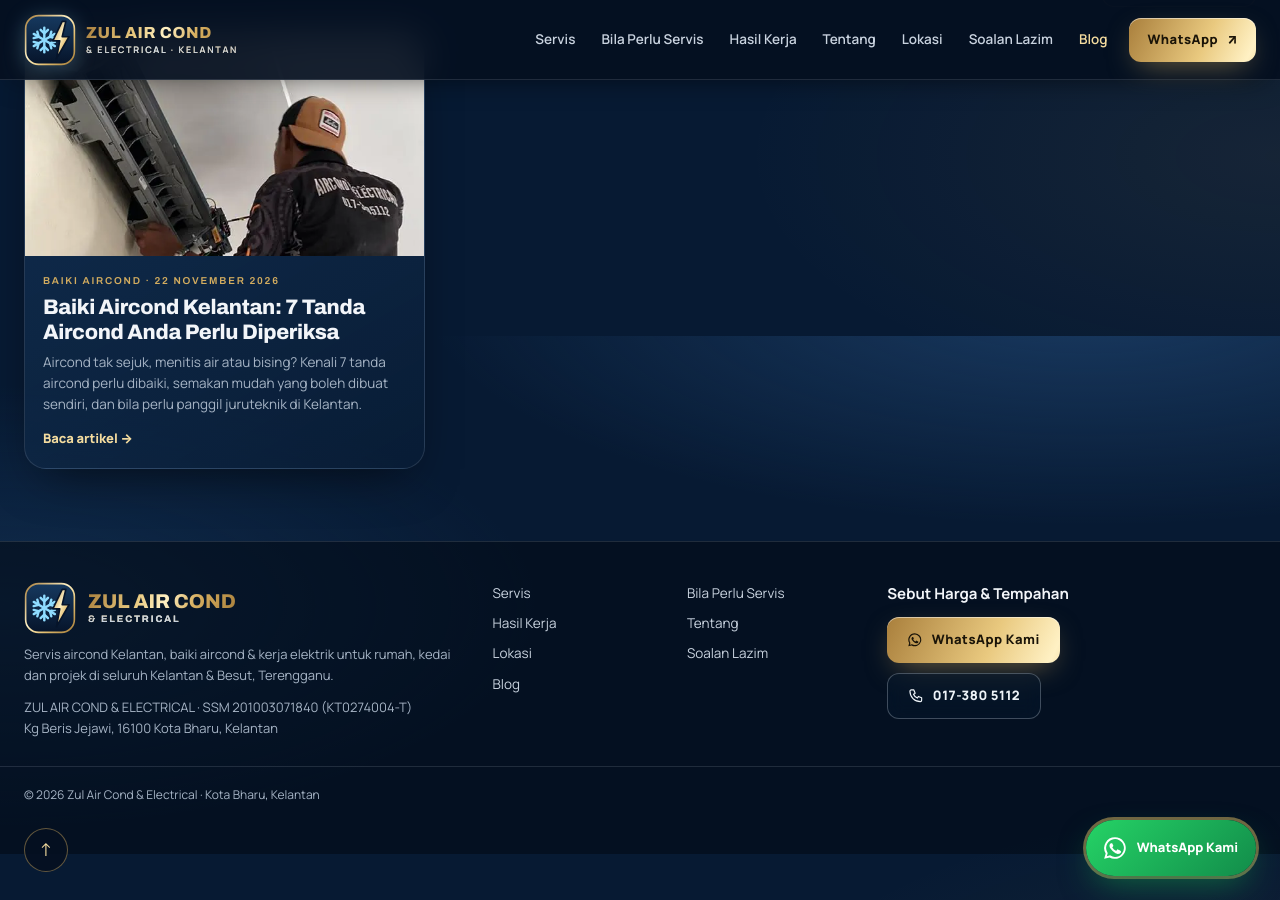
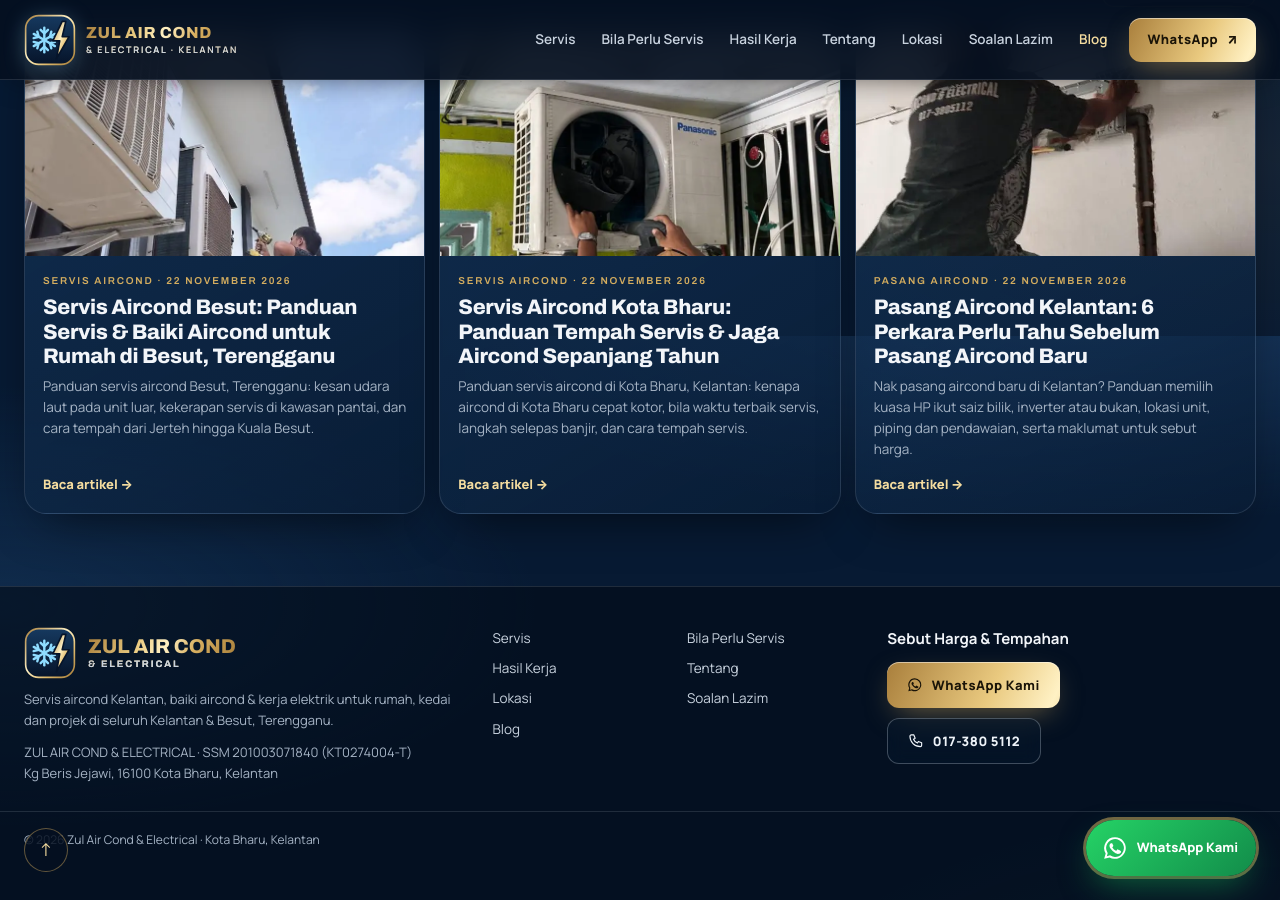
Before and after one commit to Dynopos/Zulaircond, a Jekyll site: the page built from _posts/2026-11-22-servis-aircond-kelantan-berapa-kerap-perlu-cuci.md, in a window 1280 px wide and 900 px high, scrolled down 3264 px. Built offline with Jekyll 4.4.1, drawn with Linux system fonts in a browser that asks for light colours; part of the change alters nothing that is shown.

Commit message:
Tambah 3 artikel blog: pasang aircond Kelantan, servis aircond Kota Bharu, servis aircond Besut
Setiap artikel dengan seo_title pendek (55-63 aksara, keyword di depan),
pautan dalaman ke servis/lokasi dan artikel lain. seo_title juga
ditambah pada 2 artikel sedia ada; templat README dikemas kini.

Co-Authored-By: Claude Opus 5.5 <noreply@anthropic.com>
Claude-Session: https://claude.ai/code/session_01BAK4LpLeFqKRYRwmGYKFep

```diff
--- a/_posts/2026-11-22-baiki-aircond-kelantan-tanda-aircond-perlu-diperiksa.md
+++ b/_posts/2026-11-22-baiki-aircond-kelantan-tanda-aircond-perlu-diperiksa.md
@@ -1,5 +1,6 @@
 ---
 title: "Baiki Aircond Kelantan: 7 Tanda Aircond Anda Perlu Diperiksa"
+seo_title: "Baiki Aircond Kelantan: 7 Tanda Aircond Rosak | Zul Aircond"
 description: "Aircond tak sejuk, menitis air atau bising? Kenali 7 tanda aircond perlu dibaiki, semakan mudah yang boleh dibuat sendiri, dan bila perlu panggil juruteknik di Kelantan."
 image: /assets/img/servis-indoor-1080.webp
 image_alt: "Juruteknik Zul Air Cond & Electrical membuka unit dalam aircond untuk diperiksa"
--- /dev/null
+++ b/_posts/2026-11-22-pasang-aircond-kelantan-panduan-sebelum-pasang.md
@@ -0,0 +1,79 @@
+---
+title: "Pasang Aircond Kelantan: 6 Perkara Perlu Tahu Sebelum Pasang Aircond Baru"
+seo_title: "Pasang Aircond Kelantan: 6 Perkara Perlu Tahu | Zul Aircond"
+description: "Nak pasang aircond baru di Kelantan? Panduan memilih kuasa HP ikut saiz bilik, inverter atau bukan, lokasi unit, piping dan pendawaian, serta maklumat untuk sebut harga."
+date: 2026-11-22 10:00:00 +0800
+image: /assets/img/pasang-piping-1080.webp
+image_alt: "Juruteknik Zul Air Cond & Electrical memasang bracket dan piping aircond dalam dinding"
+keywords: "pasang aircond Kelantan, pasang aircond baru, pasang aircond Kota Bharu, aircond berapa HP"
+kategori: Pasang Aircond
+---
+
+Aircond yang bagus tetapi dipasang dengan cara yang salah akan cepat bermasalah. Ia kurang sejuk, menitis air, bising, atau membazir elektrik. Sebab itu kerja **pasang aircond** sama penting dengan memilih jenama.
+
+Sebelum anda pasang aircond baru di rumah atau kedai di Kelantan, semak 6 perkara ini dahulu.
+
+## 1. Pilih kuasa (HP) ikut saiz bilik
+
+Aircond yang terlalu kecil akan bekerja tanpa henti tetapi bilik tetap tidak cukup sejuk. Aircond yang terlalu besar pula membazir dan selalu hidup-mati. Sebagai panduan kasar untuk bilik biasa:
+
+| Saiz bilik (anggaran) | Kuasa aircond biasa |
+|---|---|
+| Hingga kira-kira 150 kaki persegi | 1.0 HP |
+| Kira-kira 150 – 250 kaki persegi | 1.5 HP |
+| Kira-kira 250 – 350 kaki persegi | 2.0 HP |
+| Lebih besar / ruang terbuka / kedai | 2.5 HP ke atas, atau aircond cassette |
+
+Ini anggaran umum sahaja. Bilik yang terkena matahari petang, berbumbung tanpa siling, ramai orang atau banyak peralatan memerlukan kuasa lebih. Juruteknik boleh membantu menilai ruang anda.
+
+## 2. Inverter atau bukan inverter?
+
+- **Inverter** melaraskan kelajuan kompresor. Ia lebih jimat jika aircond dipasang lama setiap hari, contohnya di bilik tidur pada waktu malam.
+- **Bukan inverter** biasanya lebih murah untuk dibeli, dan sesuai untuk bilik yang jarang digunakan.
+
+Jika aircond akan digunakan setiap malam, inverter selalunya berbaloi dalam jangka panjang.
+
+## 3. Lokasi unit dalam (indoor)
+
+- Pasang di dinding yang membolehkan udara sejuk tersebar ke seluruh bilik
+- Elakkan meniup terus ke arah kepala katil
+- Pastikan ada ruang di atas unit untuk udara masuk, dan ruang untuk servis kemudian hari
+- Saluran air (drain) mesti condong dengan betul supaya air tidak menitis
+
+## 4. Lokasi unit luar (outdoor)
+
+Unit luar membuang haba. Jika udaranya tersekat, aircond tidak akan sejuk dengan baik.
+
+- Pilih tempat yang lapang dan mudah dicapai untuk servis
+- Elakkan tempat tertutup atau terlalu rapat dengan dinding
+- Gunakan bracket yang kukuh. Di kawasan rendah yang pernah dilanda banjir, pertimbangkan kedudukan yang lebih tinggi.
+
+## 5. Piping biasa atau piping tersembunyi?
+
+**Piping biasa** dipasang di luar dinding dan ditutup dengan trunking. Ia lebih cepat dan mudah diselenggara.
+
+**Piping tersembunyi** (concealed) ditanam dalam dinding, jadi lebih kemas. Ia paling sesuai dirancang semasa rumah baru dibina atau diubah suai, sebelum dinding dicat.
+
+Jarak antara unit dalam dan unit luar juga mempengaruhi kerja. Lebih jauh jaraknya, lebih panjang piping yang diperlukan.
+
+## 6. Jangan lupa pendawaian elektrik
+
+Aircond memerlukan bekalan yang betul, biasanya dengan suis dan pemutus litar (breaker) tersendiri di DB board. Jangan sambung aircond pada soket biasa atau extension. Ia berisiko panas dan boleh menyebabkan suis trip.
+
+Kelebihan menggunakan pasukan yang membuat **aircond dan elektrik** sekali: pemasangan aircond dan pendawaian bekalannya boleh diuruskan oleh orang yang sama.
+
+## Maklumat yang perlu disediakan untuk sebut harga
+
+Bila menghubungi juruteknik, sediakan:
+
+1. Lokasi rumah atau premis (jajahan / kampung)
+2. Saiz bilik dan berapa unit
+3. Jenama dan kuasa (HP), jika aircond sudah dibeli
+4. Gambar dinding tempat unit dalam, dan tempat cadangan unit luar
+5. Piping biasa atau tersembunyi
+
+## Pasang aircond di Kelantan & Besut
+
+Zul Air Cond & Electrical menyediakan [pemasangan aircond](/#servis), termasuk unit dalam, unit luar, piping dan pendawaian bekalan, untuk rumah dan premis di seluruh Kelantan dan Besut, Terengganu. Hantar maklumat di atas melalui WhatsApp untuk sebut harga.
+
+Selepas dipasang, jangan lupa jadualkan servis berkala. Baca [berapa kerap aircond perlu dicuci](/blog/servis-aircond-kelantan-berapa-kerap-perlu-cuci/).
--- /dev/null
+++ b/_posts/2026-11-22-servis-aircond-besut-terengganu.md
@@ -0,0 +1,69 @@
+---
+title: "Servis Aircond Besut: Panduan Servis & Baiki Aircond untuk Rumah di Besut, Terengganu"
+seo_title: "Servis Aircond Besut, Terengganu: Panduan Lengkap | Zul Aircond"
+description: "Panduan servis aircond Besut, Terengganu: kesan udara laut pada unit luar, kekerapan servis di kawasan pantai, dan cara tempah dari Jerteh hingga Kuala Besut."
+date: 2026-11-22 10:20:00 +0800
+image: /assets/img/pasang-outdoor-1080.webp
+image_alt: "Juruteknik Zul Air Cond & Electrical memasang unit luar aircond di dinding rumah"
+keywords: "servis aircond Besut, aircond Besut, baiki aircond Besut, servis aircond Jerteh, aircond Kuala Besut"
+kategori: Servis Aircond
+---
+
+Besut terletak di sempadan Kelantan dan Terengganu. Daripada Jerteh dan Kampung Raja hingga ke Kuala Besut di tepi pantai, cuaca panas dan lembap menjadikan aircond keperluan harian di rumah dan premis.
+
+Panduan ini menerangkan perkara khusus yang perlu diambil kira untuk **servis aircond di Besut**, terutamanya bagi kediaman berhampiran laut.
+
+## Kesan udara laut pada aircond
+
+Rumah dan kedai berhampiran pantai, seperti di sekitar Kuala Besut, terdedah kepada udara masin. Garam dalam udara melekat pada sirip coil unit luar dan boleh mempercepatkan karat dan kakisan.
+
+Apa yang boleh dibuat:
+
+- **Cuci unit luar dengan lebih kerap** untuk membuang garam dan habuk yang melekat
+- **Periksa bracket dan skru**, kerana logam yang berkarat boleh menjadi longgar
+- **Pilih lokasi unit luar yang terlindung** daripada tiupan angin laut secara terus, jika boleh, semasa pemasangan
+
+## Berapa kerap aircond di Besut perlu diservis?
+
+Panduan umum:
+
+| Lokasi & penggunaan | Cadangan servis |
+|---|---|
+| Rumah di kawasan pedalaman, guna waktu malam | Setiap 3–6 bulan |
+| Rumah berhampiran pantai | Lebih kerap; unit luar perlu perhatian lebih |
+| Kedai, pejabat, homestay | Ikut waktu penggunaan, biasanya lebih kerap |
+
+Bagi homestay dan chalet yang aircondnya digunakan bergilir oleh tetamu, servis berkala membantu mengelakkan aduan aircond tidak sejuk atau berbau.
+
+## Tanda aircond perlu dibaiki
+
+- Kurang sejuk walaupun penapis sudah dicuci
+- Air menitis dari unit dalam
+- Bau hapak atau bau terbakar
+- Bunyi bising luar biasa
+- Suis kerap trip
+
+Butiran lanjut ada dalam artikel [7 tanda aircond perlu diperiksa](/blog/baiki-aircond-kelantan-tanda-aircond-perlu-diperiksa/). Jika ada bau terbakar atau suis kerap trip, matikan aircond dan dapatkan pemeriksaan segera.
+
+## Musim tengkujuh: semak selepas hujan lebat
+
+Pantai timur menerima hujan lebat pada musim tengkujuh. Selepas musim ini:
+
+1. Bersihkan daun dan sampah di sekeliling unit luar
+2. Pastikan saluran air (drain) unit dalam tidak tersumbat
+3. Jika unit luar atau soket pernah ditenggelami air, **jangan hidupkan** aircond sebelum diperiksa
+
+## Cara tempah servis aircond di Besut
+
+Hantar maklumat berikut melalui WhatsApp:
+
+1. **Lokasi** (contohnya Jerteh, Kampung Raja, Kuala Besut atau kampung berdekatan)
+2. **Jenis dan kuasa unit** (dinding / cassette, HP)
+3. **Bilangan unit**
+4. **Masalah**, jika ada, beserta gambar
+
+## Zul Air Cond & Electrical melayani Besut
+
+Zul Air Cond & Electrical beribu pejabat di Kota Bharu, Kelantan, dengan cawangan di Jelawat, Bachok. Kami melayani seluruh Kelantan dan [kawasan Besut, Terengganu](/#lokasi).
+
+Kami menyediakan [servis aircond, baiki aircond dan pasang aircond baru](/#servis), serta kerja elektrik seperti pendawaian, DB board dan earthing. Merancang aircond baharu? Baca dahulu [6 perkara sebelum pasang aircond](/blog/pasang-aircond-kelantan-panduan-sebelum-pasang/).
--- a/_posts/2026-11-22-servis-aircond-kelantan-berapa-kerap-perlu-cuci.md
+++ b/_posts/2026-11-22-servis-aircond-kelantan-berapa-kerap-perlu-cuci.md
@@ -1,5 +1,6 @@
 ---
 title: "Servis Aircond Kelantan: Berapa Kerap Aircond Rumah Perlu Dicuci?"
+seo_title: "Servis Aircond Kelantan: Berapa Kerap Perlu Cuci? | Zul Aircond"
 description: "Panduan servis aircond untuk rumah di Kelantan: berapa kerap aircond perlu dicuci, apa yang dibuat semasa servis, dan cara jaga aircond antara servis."
 image: /assets/img/cuci-outdoor-1080.webp
 image_alt: "Juruteknik Zul Air Cond & Electrical mencuci unit luar aircond dengan pam tekanan"
--- /dev/null
+++ b/_posts/2026-11-22-servis-aircond-kota-bharu-panduan-tempah.md
@@ -0,0 +1,65 @@
+---
+title: "Servis Aircond Kota Bharu: Panduan Tempah Servis & Jaga Aircond Sepanjang Tahun"
+seo_title: "Servis Aircond Kota Bharu: Panduan Tempah | Zul Aircond"
+description: "Panduan servis aircond di Kota Bharu, Kelantan: kenapa aircond di Kota Bharu cepat kotor, bila waktu terbaik servis, langkah selepas banjir, dan cara tempah servis."
+date: 2026-11-22 10:10:00 +0800
+image: /assets/img/servis-outdoor-panasonic-1080.webp
+image_alt: "Juruteknik Zul Air Cond & Electrical mencuci kipas unit luar aircond"
+keywords: "servis aircond Kota Bharu, cuci aircond Kota Bharu, servis aircond Kelantan, repair aircond Kota Bharu"
+kategori: Servis Aircond
+---
+
+Di Kota Bharu, aircond bukan lagi barang mewah. Ia dihidupkan hampir setiap hari di rumah, kedai, pejabat dan surau. Penggunaan setinggi ini menyebabkan aircond cepat kotor jika tidak diservis secara berkala.
+
+Panduan ini untuk penduduk Kota Bharu dan kawasan sekitarnya yang mahu aircond kekal sejuk dan jimat sepanjang tahun.
+
+## Kenapa aircond di Kota Bharu cepat kotor?
+
+- **Cuaca panas dan lembap.** Aircond bekerja lama setiap hari, dan kelembapan menggalakkan kulat dalam unit dalam.
+- **Habuk jalan raya dan pembinaan.** Kawasan bandar yang sibuk dan tapak pembinaan baharu menghasilkan banyak habuk halus.
+- **Unit luar di tempat sempit.** Di kawasan rumah teres dan kedai, unit luar sering dipasang rapat-rapat. Haba sukar dibuang dan kotoran mudah terkumpul.
+
+Hasilnya penapis dan coil cepat tersumbat. Aircond kurang sejuk, berbau, dan bil elektrik naik.
+
+## Bila waktu terbaik untuk servis aircond?
+
+**Sebelum cuaca paling panas.** Aircond yang bersih lebih mampu menyejukkan bilik apabila suhu memuncak. Permintaan servis juga biasanya tinggi pada musim panas, jadi tempah lebih awal.
+
+**Selepas musim tengkujuh.** Kelantan menerima hujan lebat dan banjir sekitar hujung tahun. Selepas musim ini, periksa unit luar daripada daun, lumpur dan sarang serangga.
+
+**Bila tanda awal muncul.** Lambat sejuk, bau hapak atau air menitis bermakna anda tidak perlu menunggu jadual. Lihat [7 tanda aircond perlu diperiksa](/blog/baiki-aircond-kelantan-tanda-aircond-perlu-diperiksa/).
+
+## Selepas banjir: jangan terus hidupkan aircond
+
+Jika unit luar atau soket pernah ditenggelami air banjir:
+
+1. **Jangan hidupkan aircond** sehingga ia diperiksa
+2. Pastikan bekalan elektrik ke aircond dimatikan di DB board
+3. Dapatkan pemeriksaan aircond **dan** pendawaian elektrik oleh orang yang berkelayakan
+
+Air dan lumpur di dalam komponen elektrik boleh menyebabkan litar pintas. Lebih selamat diperiksa dahulu.
+
+## Servis rumah vs servis kedai & pejabat
+
+| | Rumah | Kedai / pejabat / surau |
+|---|---|---|
+| Jenis unit biasa | Unit dinding | Unit dinding & cassette siling |
+| Penggunaan | Kebanyakannya waktu malam | Sepanjang waktu operasi |
+| Kekerapan servis | Biasanya setiap 3–6 bulan | Biasanya lebih kerap |
+| Tips | Cuci penapis sendiri setiap 2–4 minggu | Jadualkan servis di luar waktu operasi |
+
+## Cara tempah servis aircond di Kota Bharu
+
+Hantar maklumat ini melalui WhatsApp supaya sebut harga lebih tepat:
+
+1. **Lokasi** (contohnya taman atau kampung di Kota Bharu)
+2. **Jenis unit**: dinding atau cassette
+3. **Kuasa (HP) dan bilangan unit**
+4. **Masalah**, jika ada, beserta gambar
+5. **Tarikh dan masa** yang sesuai
+
+## Zul Air Cond & Electrical di Kota Bharu
+
+Ibu pejabat Zul Air Cond & Electrical terletak di [Kg Beris Jejawi, Kota Bharu](/#lokasi), dan berdaftar dengan SSM sejak 2010. Kami menyediakan [servis aircond, baiki aircond dan pemasangan](/#servis), serta kerja elektrik seperti pendawaian dan DB board, untuk rumah dan premis di Kota Bharu, seluruh Kelantan dan Besut, Terengganu.
+
+Lebih 2,400 pelanggan telah mempercayai kami, dengan khidmat selepas jualan yang memuaskan.
```
Also changed, not shown: README.md.
